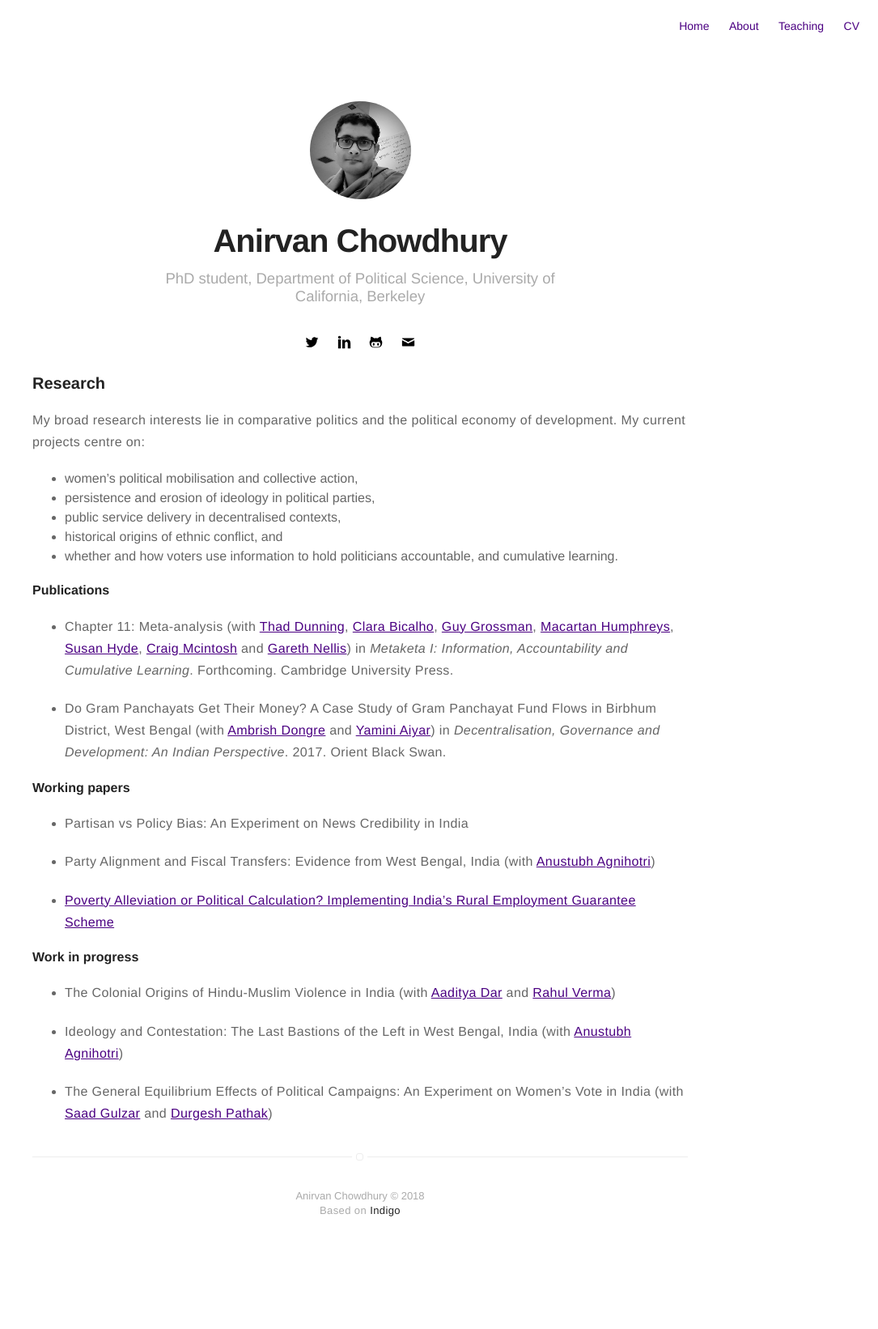
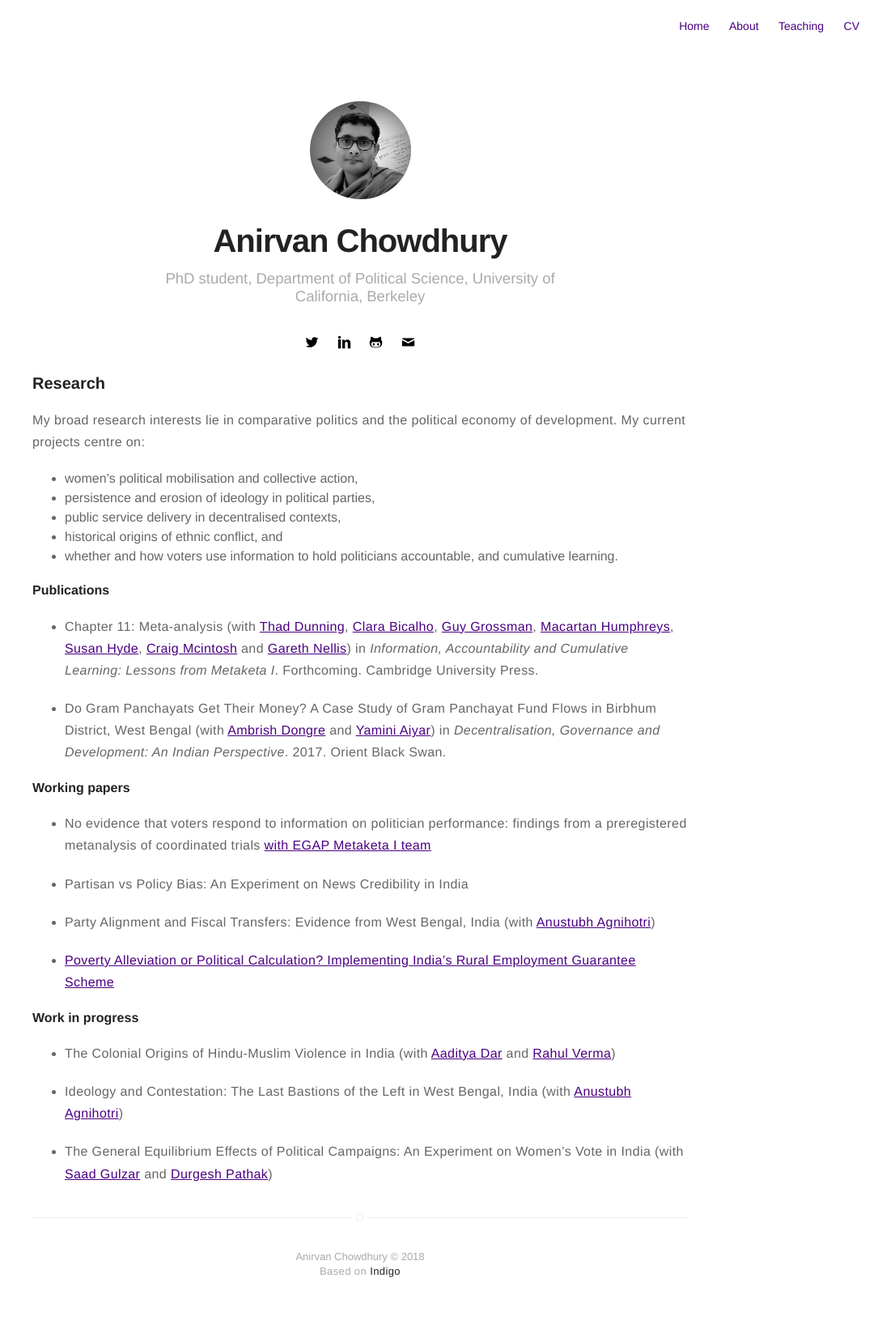
Before and after one commit to anirvanchowdhury/anirvanchowdhury.github.io, a Jekyll site: the page built from research.md, in a window 1280 px wide. Shown: the whole page at 81% size, without its empty margins (195-1280 px from the left). Built offline with Jekyll 4.4.1, drawn with Linux system fonts in a browser that asks for light colours; before the commit the page ends 1566 px from its top, so only the background shows below that.

Commit message:
revision

```diff
--- a/_config.yml
+++ b/_config.yml
@@ -14,7 +14,7 @@ picture: assets/images/profile.jpg
 # and specify source (external or local).
 resume: true
 resume-external: true
-resume-url: https://www.dropbox.com/s/cgpf2dwdbaen8i4/chowdhury_cv_20180314.pdf
+resume-url: https://www.dropbox.com/s/q1zxkze78xz4igw/chowdhury_cv_20180727.pdf
 
 url: http://anirvanchowdhury.github.io
 # your url: http://USERNAME.github.io
--- a/research.md
+++ b/research.md
@@ -13,11 +13,13 @@ My broad research interests lie in comparative politics and the political econom
 * whether and how voters use information to hold politicians accountable, and cumulative learning.
 
 #### Publications
-* Chapter 11: Meta-analysis (with [Thad Dunning](http://www.thaddunning.com/), [Clara Bicalho](https://wzb.eu/en/persons/clara-bicalho-maia-correia), [Guy Grossman](https://web.sas.upenn.edu/ggros/), [Macartan Humphreys](http://www.macartan.nyc/), [Susan Hyde](http://susan.hyde.co/), [Craig Mcintosh](http://gps.ucsd.edu/faculty-directory/craig-mcintosh.html) and [Gareth Nellis](http://www.garethnellis.com/)) in _Metaketa I: Information, Accountability and Cumulative Learning_. Forthcoming. Cambridge University Press.
+* Chapter 11: Meta-analysis (with [Thad Dunning](http://www.thaddunning.com/), [Clara Bicalho](https://wzb.eu/en/persons/clara-bicalho-maia-correia), [Guy Grossman](https://web.sas.upenn.edu/ggros/), [Macartan Humphreys](http://www.macartan.nyc/), [Susan Hyde](http://susan.hyde.co/), [Craig Mcintosh](http://gps.ucsd.edu/faculty-directory/craig-mcintosh.html) and [Gareth Nellis](http://www.garethnellis.com/)) in _Information, Accountability and Cumulative Learning: Lessons from Metaketa I_. Forthcoming. Cambridge University Press.
 
 * Do Gram Panchayats Get Their Money? A Case Study of Gram Panchayat Fund Flows in Birbhum District, West Bengal (with [Ambrish Dongre](https://www.iima.ac.in/web/faculty/faculty-profiles/ambrish-dongre) and [Yamini Aiyar](http://www.cprindia.org/people/yamini-aiyar)) in _Decentralisation, Governance and Development: An Indian Perspective_. 2017. Orient Black Swan.
 
 #### Working papers
+* No evidence that voters respond to information on politician performance: findings from a preregistered metanalysis of coordinated trials [with EGAP Metaketa I team](http://egap.org/metaketa/metaketa-information-and-accountability)
+
 * Partisan vs Policy Bias: An Experiment on News Credibility in India
 
 * Party Alignment and Fiscal Transfers: Evidence from West Bengal, India (with [Anustubh Agnihotri](http://polisci.berkeley.edu/people/person/anustubh-agnihotri))
```
Also changed, not shown: _includes/header.html (line endings or trailing spaces).
